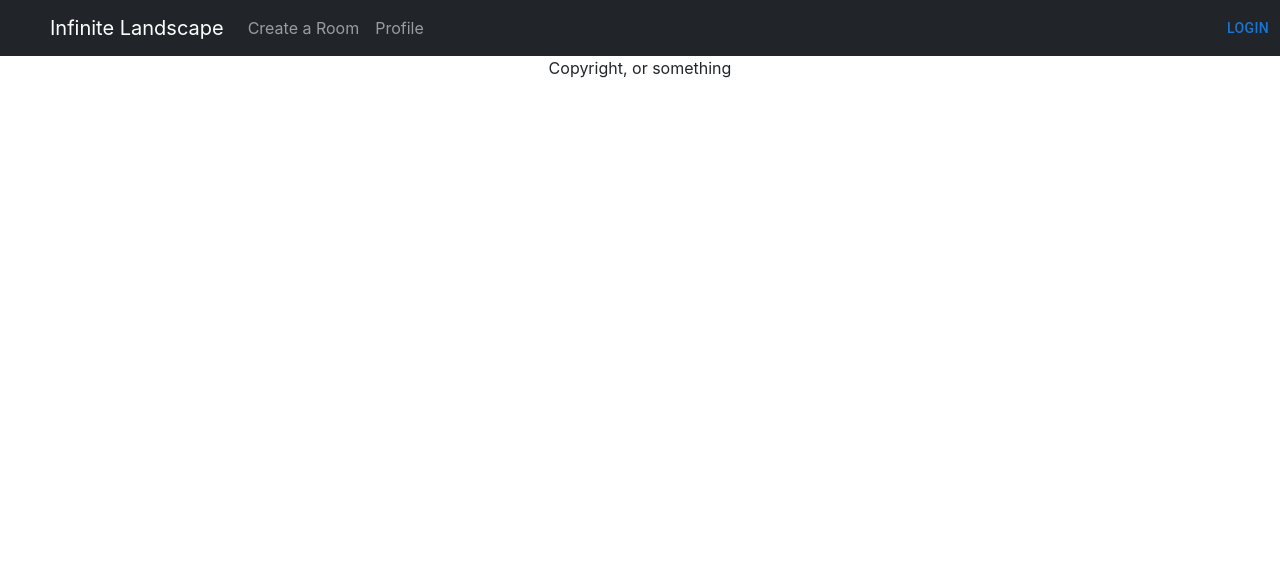
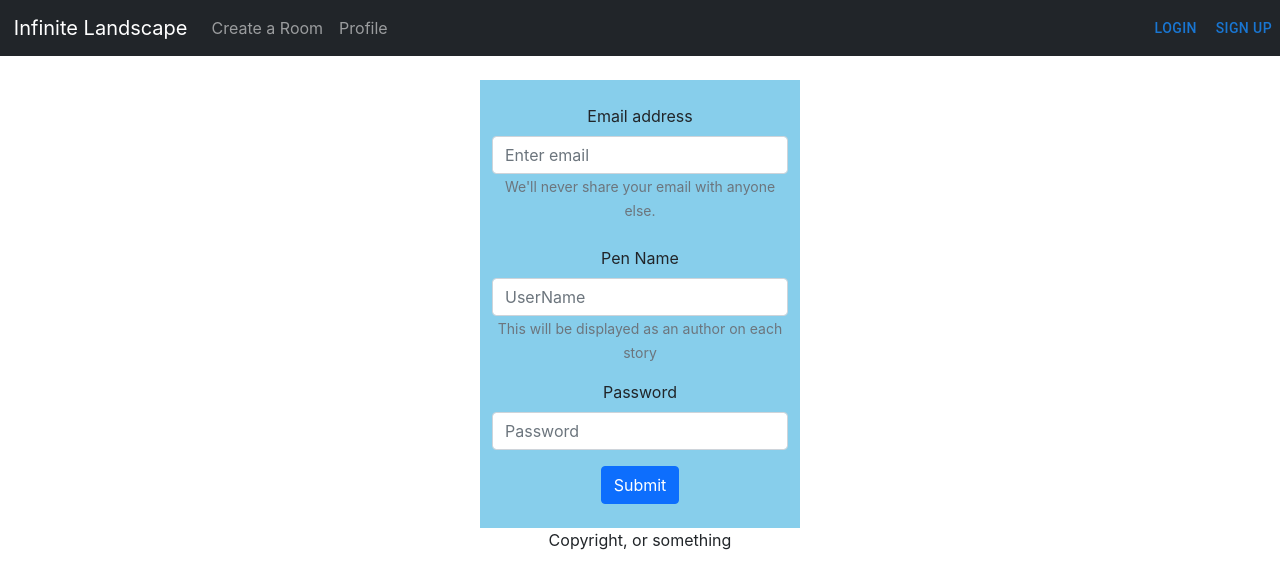
Before and after one commit to jeffreyjtech/infinite-landscape, a React (Create React App) app: page /signUp in a window 1280 px wide. Shown: the top 588 px of the page. Built offline with nearby package versions, Linux system fonts and the light colour scheme.

Commit message:
adds auth components and basic styling

```diff
--- a/package.json
+++ b/package.json
@@ -12,6 +12,8 @@
     "@testing-library/react": "^13.2.0",
     "@testing-library/user-event": "^13.5.0",
     "bootstrap": "^5.1.3",
+    "jsdoc": "^3.6.10",
+    "jsdoc-toolkit": "^0.0.2",
     "react": "^18.1.0",
     "react-bootstrap": "^2.4.0",
     "react-dom": "^18.1.0",
--- a/src/App.js
+++ b/src/App.js
@@ -9,6 +9,8 @@ import Form from "./components/Form";
 import Explore from './components/Explore';
 import Header from './components/Header';
 import Footer from './components/Footer';
+import SignIn from "./components/Auth/SignIn";
+import SignUp from "./components/Auth/SignUp";
 
 /** App is the function container for rendering Explore, Profile, and Form components */
 function App() {
@@ -22,6 +24,8 @@ function App() {
       <BrowserRouter>
         <Routes>
             <Route path="/profile" element={<Profile />} />
+            <Route path="/signIn" element={<SignIn />} />
+            <Route path="/signUp" element={<SignUp />} />
             <Route path="/create" element={<Form />} />
             <Route path="/" element={<Explore />} />
         </Routes>
--- /dev/null
+++ b/src/components/Auth/SignIn/index.js
@@ -0,0 +1,55 @@
+import * as React from "react";
+import { useState } from "react";
+import Button from 'react-bootstrap/Button'
+import Form from 'react-bootstrap/Form';
+import Container from 'react-bootstrap/Container';
+import Row from 'react-bootstrap/Row';
+import Col from 'react-bootstrap/Col'
+
+function SignIn() {
+  const [formData, setFormData] = useState({})
+
+  const handleChange = (e) => {
+    let store = { ...formData };
+    const field = e.target.name;
+    const value = e.target.value;
+    store[field] = value;
+    console.log(store);
+    setFormData(store);
+  };
+
+  // function handleSubmit(userData){
+  //   //call API with the appriate user data object
+  // }
+
+  return (
+    <>
+      <Container className="w-25 mt-4" style={{backgroundColor:'skyblue'}}>
+        <Row>
+          <Form>
+            <Col>
+              <Form.Group className="mb-3 mt-4" controlId="formBasicEmail">
+                <Form.Label>Email address</Form.Label>
+                <Form.Control type="email" placeholder="Enter email" name='email' onChange={handleChange} />
+                <Form.Text className="text-muted">
+                  We'll never share your email with anyone else.
+                </Form.Text>
+              </Form.Group>
+            </Col>
+            <Col>
+              <Form.Group className="mb-3" controlId="formBasicPassword">
+                <Form.Label>Password</Form.Label>
+                <Form.Control type="password" placeholder="Password" name='password' onChange={handleChange} />
+              </Form.Group>
+              <Button variant="primary" type="submit" className='mb-4'>
+                Log In!
+              </Button>
+            </Col>
+          </Form>
+        </Row>
+      </Container>
+    </>
+  )
+}
+
+export default SignIn;
--- /dev/null
+++ b/src/components/Auth/SignUp/index.js
@@ -0,0 +1,62 @@
+import * as React from "react";
+import { useState } from "react";
+import Button from 'react-bootstrap/Button'
+import Form from 'react-bootstrap/Form';
+import Container from 'react-bootstrap/Container';
+import Row from 'react-bootstrap/Row';
+import Col from 'react-bootstrap/Col'
+
+function SignUp() {
+  const [formData, setFormData] = useState({})
+
+  const handleChange = (e) => {
+    let store = { ...formData };
+    const field = e.target.name;
+    const value = e.target.value;
+    store[field] = value;
+    console.log(store);
+    setFormData(store);
+  };
+  // function handleSubmit(userData) {
+  //   //call API with the appriate user data object
+  // }
+  return (
+    <>
+      <Container className="w-25 mt-4" style={{ backgroundColor: 'skyblue' }}>
+        <Row>
+          <Form>
+            <Col>
+              <Form.Group className="mb-3 mt-4" controlId="formBasicEmail">
+                <Form.Label>Email address</Form.Label>
+                <Form.Control type="email" placeholder="Enter email" name='email' onChange={handleChange} />
+                <Form.Text className="text-muted">
+                  We'll never share your email with anyone else.
+                </Form.Text>
+              </Form.Group>
+            </Col>
+            <Col>
+              <Form.Group className="mb-3 mt-4" controlId="formBasicEmail">
+                <Form.Label>Pen Name</Form.Label>
+                <Form.Control type="text" placeholder="UserName" name='penName' onChange={handleChange} />
+                <Form.Text className="text-muted">
+                  This will be displayed as an author on each story
+                </Form.Text>
+              </Form.Group>
+            </Col>
+            <Col>
+              <Form.Group className="mb-3" controlId="formBasicPassword">
+                <Form.Label>Password</Form.Label>
+                <Form.Control type="password" placeholder="Password" name='password' onChange={handleChange} />
+              </Form.Group>
+              <Button variant="primary" type="submit" className='mb-4'>
+                Submit
+              </Button>
+            </Col>
+          </Form>
+        </Row>
+      </Container>
+    </>
+  )
+}
+
+export default SignUp;
--- a/src/components/Nav/index.js
+++ b/src/components/Nav/index.js
@@ -15,7 +15,8 @@ function Navigator() {
             <Nav.Link href="profile">Profile</Nav.Link>
           </Nav>
         </Container>
-            <Button color="primary">Login</Button>
+            <Button href='signin' color="primary">Login</Button>
+            <Button href='signup' color="primary">Sign Up</Button>
       </Navbar>
     </div>
   );
```
Also changed, not shown: src/components/Auth/index.js (added, +9 -0 lines), 1 other file (tests, documents, lock files or other folders).
